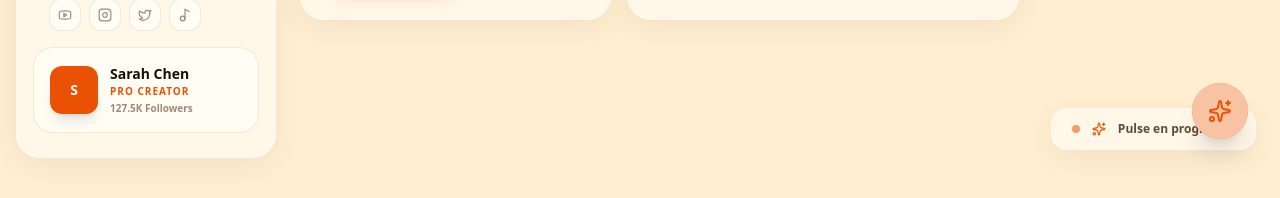
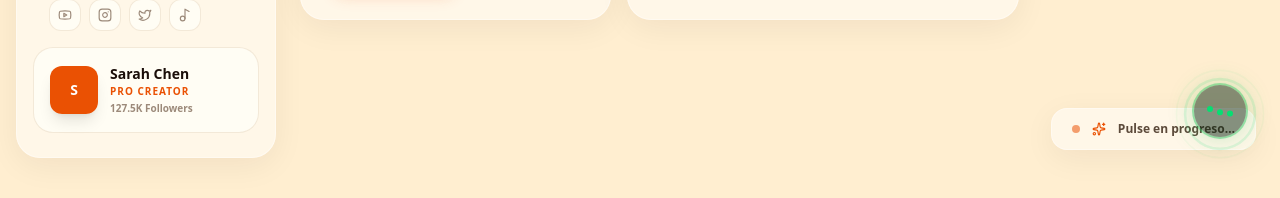
Before and after one commit to demiantav/calibreAI, a React (Vite) app in the folder apps/web/: page / in a window 1280 px wide. Both pictures are taken after a click on the button 1220 px from the left and 739 px from the top of the page. Shown: the part 626-824 px from the top of the page. Built offline with nearby package versions, Linux system fonts and the light colour scheme; no server answers; a web font is replaced by a local one.

Commit message:
feature: improve Pulse button on Dashboard

```diff
--- a/apps/web/src/components/Layout.tsx
+++ b/apps/web/src/components/Layout.tsx
@@ -1,11 +1,18 @@
-import { ReactNode } from 'react';
+import { ReactNode, useEffect } from 'react';
 import { Sidebar } from './Sidebar';
 import { AgentIndicator } from './AgentIndicator';
 import { PulseButton } from './PulseButton';
 import { usePulse } from '@/lib/pulse-context';
 
 export default function Layout({ children }: { children: ReactNode }) {
-  const { triggerPulse } = usePulse();
+  const { pulseStatus, setPulseStatus, triggerPulse } = usePulse();
+
+  useEffect(() => {
+    if (pulseStatus === 'success' || pulseStatus === 'error') {
+      const timer = setTimeout(() => setPulseStatus('idle'), 2000);
+      return () => clearTimeout(timer);
+    }
+  }, [pulseStatus, setPulseStatus]);
 
   return (
     <div className="flex min-h-screen bg-bg selection:bg-accent/20 selection:text-accent">
@@ -16,7 +23,7 @@ export default function Layout({ children }: { children: ReactNode }) {
       </main>
 
       <div className="fixed bottom-8 right-8 z-50">
-        <PulseButton onPulse={triggerPulse} />
+        <PulseButton onPulse={triggerPulse} status={pulseStatus} />
       </div>
     </div>
   );
--- a/apps/web/src/components/PulseButton.tsx
+++ b/apps/web/src/components/PulseButton.tsx
@@ -1,24 +1,121 @@
-import { motion } from 'framer-motion';
-import { Sparkles } from 'lucide-react';
+import { motion, AnimatePresence } from 'framer-motion';
+import { Sparkles, Check, X } from 'lucide-react';
+import type { PulseStatus } from '@/lib/pulse-context';
 
 interface PulseButtonProps {
   onPulse: () => void;
+  status: PulseStatus;
 }
 
-export function PulseButton({ onPulse }: PulseButtonProps) {
+function DotsLoader() {
   return (
-    <div className="pulse-btn-wrapper">
+    <div className="flex gap-1 items-center justify-center">
+      {[0, 1, 2].map(i => (
+        <motion.span
+          key={i}
+          className="w-1.5 h-1.5 rounded-full bg-green-400"
+          animate={{ y: [-2, 3, -2] }}
+          transition={{ repeat: Infinity, duration: 0.5, ease: 'easeInOut', delay: i * 0.15 }}
+        />
+      ))}
+    </div>
+  );
+}
+
+export function PulseButton({ onPulse, status }: PulseButtonProps) {
+  const isPulsing = status === 'pulsing';
+  const showSuccess = status === 'success';
+  const showError = status === 'error';
+
+  return (
+    <div className="pulse-btn-wrapper relative">
+      {/* Anillo de ondas expansivas — solo en pulsing */}
+      {isPulsing && (
+        <motion.div
+          className="absolute inset-0 rounded-full border-2 border-green-400/40"
+          animate={{ scale: [1, 1.6], opacity: [0.6, 0] }}
+          transition={{ repeat: Infinity, duration: 1.2, ease: 'easeOut' }}
+        />
+      )}
+      {isPulsing && (
+        <motion.div
+          className="absolute inset-0 rounded-full border border-green-400/20"
+          animate={{ scale: [1, 2.2], opacity: [0.4, 0] }}
+          transition={{ repeat: Infinity, duration: 1.8, ease: 'easeOut', delay: 0.4 }}
+        />
+      )}
+
       <motion.button
-        whileTap={{ scale: 0.93 }}
-        onClick={onPulse}
+        whileTap={status === 'idle' ? { scale: 0.93 } : {}}
+        onClick={status === 'idle' ? onPulse : undefined}
         className="relative w-14 h-14 rounded-full shadow-xl flex items-center justify-center pulse-btn-float"
+        animate={{
+          scale: isPulsing ? 1.2 : 1,
+        }}
+        transition={{ type: 'spring', stiffness: 300, damping: 15 }}
         style={{
-          background: `conic-gradient(from 90deg at 50% 50%, var(--accent) 0deg, var(--accent-secondary) 360deg)`,
+          background: isPulsing
+            ? 'rgba(34, 197, 94, 0.15)'
+            : `conic-gradient(from 90deg at 50% 50%, var(--accent) 0deg, var(--accent-secondary) 360deg)`,
+          boxShadow: isPulsing ? '0 0 24px rgba(34, 197, 94, 0.25)' : undefined,
           willChange: 'transform',
+          border: isPulsing ? '2px solid rgba(34, 197, 94, 0.4)' : 'none',
         }}
       >
-        <div className="absolute inset-0 rounded-full bg-surface/80 flex items-center justify-center">
-          <Sparkles className="w-6 h-6 pulse-btn-star" style={{ color: 'var(--accent)' }} />
+        <div
+          className="absolute inset-0 rounded-full flex items-center justify-center"
+          style={{
+            background: isPulsing ? 'rgba(0, 0, 0, 0.4)' : 'var(--surface)',
+          }}
+        >
+          <AnimatePresence mode="wait">
+            {isPulsing && (
+              <motion.div
+                key="pulsing"
+                initial={{ opacity: 0, scale: 0.5 }}
+                animate={{ opacity: 1, scale: 1 }}
+                exit={{ opacity: 0, scale: 0.5 }}
+                transition={{ duration: 0.2 }}
+              >
+                <DotsLoader />
+              </motion.div>
+            )}
+
+            {showSuccess && (
+              <motion.div
+                key="success"
+                initial={{ scale: 0, rotate: -90 }}
+                animate={{ scale: 1, rotate: 0 }}
+                exit={{ opacity: 0 }}
+                transition={{ type: 'spring', stiffness: 400, damping: 20 }}
+              >
+                <Check className="w-6 h-6 text-green-400" strokeWidth={3} />
+              </motion.div>
+            )}
+
+            {showError && (
+              <motion.div
+                key="error"
+                initial={{ scale: 0 }}
+                animate={{ scale: 1, x: [0, -3, 3, -2, 2, 0] }}
+                exit={{ opacity: 0 }}
+                transition={{ type: 'spring', stiffness: 400, damping: 20 }}
+              >
+                <X className="w-6 h-6 text-red-400" strokeWidth={3} />
+              </motion.div>
+            )}
+
+            {status === 'idle' && (
+              <motion.div
+                key="idle"
+                initial={{ opacity: 0 }}
+                animate={{ opacity: 1 }}
+                exit={{ opacity: 0 }}
+              >
+                <Sparkles className="w-6 h-6 pulse-btn-star" style={{ color: 'var(--accent)' }} />
+              </motion.div>
+            )}
+          </AnimatePresence>
         </div>
       </motion.button>
     </div>
--- a/apps/web/src/lib/pulse-context.tsx
+++ b/apps/web/src/lib/pulse-context.tsx
@@ -1,25 +1,33 @@
 import { createContext, useContext, useState, useCallback, ReactNode } from 'react';
+
+export type PulseStatus = 'idle' | 'pulsing' | 'success' | 'error';
 
 interface PulseContextType {
   lastPulseAt: number | null;
+  pulseStatus: PulseStatus;
+  setPulseStatus: (status: PulseStatus) => void;
   triggerPulse: () => Promise<void>;
 }
 
 const PulseCtx = createContext<PulseContextType>({
   lastPulseAt: null,
+  pulseStatus: 'idle',
+  setPulseStatus: () => {},
   triggerPulse: async () => {},
 });
 
 export function PulseProvider({ children }: { children: ReactNode }) {
   const [lastPulseAt, setLastPulseAt] = useState<number | null>(null);
+  const [pulseStatus, setPulseStatus] = useState<PulseStatus>('idle');
 
   const triggerPulse = useCallback(async () => {
+    setPulseStatus('pulsing');
     setLastPulseAt(Date.now());
     await fetch('http://localhost:8080/pulse').catch(() => {});
   }, []);
 
   return (
-    <PulseCtx.Provider value={{ lastPulseAt, triggerPulse }}>
+    <PulseCtx.Provider value={{ lastPulseAt, pulseStatus, setPulseStatus, triggerPulse }}>
       {children}
     </PulseCtx.Provider>
   );
--- a/apps/web/src/pages/Dashboard.tsx
+++ b/apps/web/src/pages/Dashboard.tsx
@@ -15,7 +15,7 @@ export default function Dashboard() {
   const [isPulsing, setIsPulsing] = useState(false);
   const pollingRef = useRef<{ stopped: boolean }>({ stopped: false });
 
-  const { lastPulseAt } = usePulse();
+  const { lastPulseAt, setPulseStatus } = usePulse();
 
   const fetchLogs = useCallback(async () => {
     setIsLoading(true);
@@ -57,6 +57,7 @@ export default function Dashboard() {
           if (hasNewSummary) {
             guard.stopped = true;
             setIsPulsing(false);
+            setPulseStatus('success');
             return;
           }
         }
@@ -69,6 +70,7 @@ export default function Dashboard() {
     const safety = setTimeout(() => {
       guard.stopped = true;
       setIsPulsing(false);
+      setPulseStatus('error');
     }, 60000);
 
     return () => {
```
